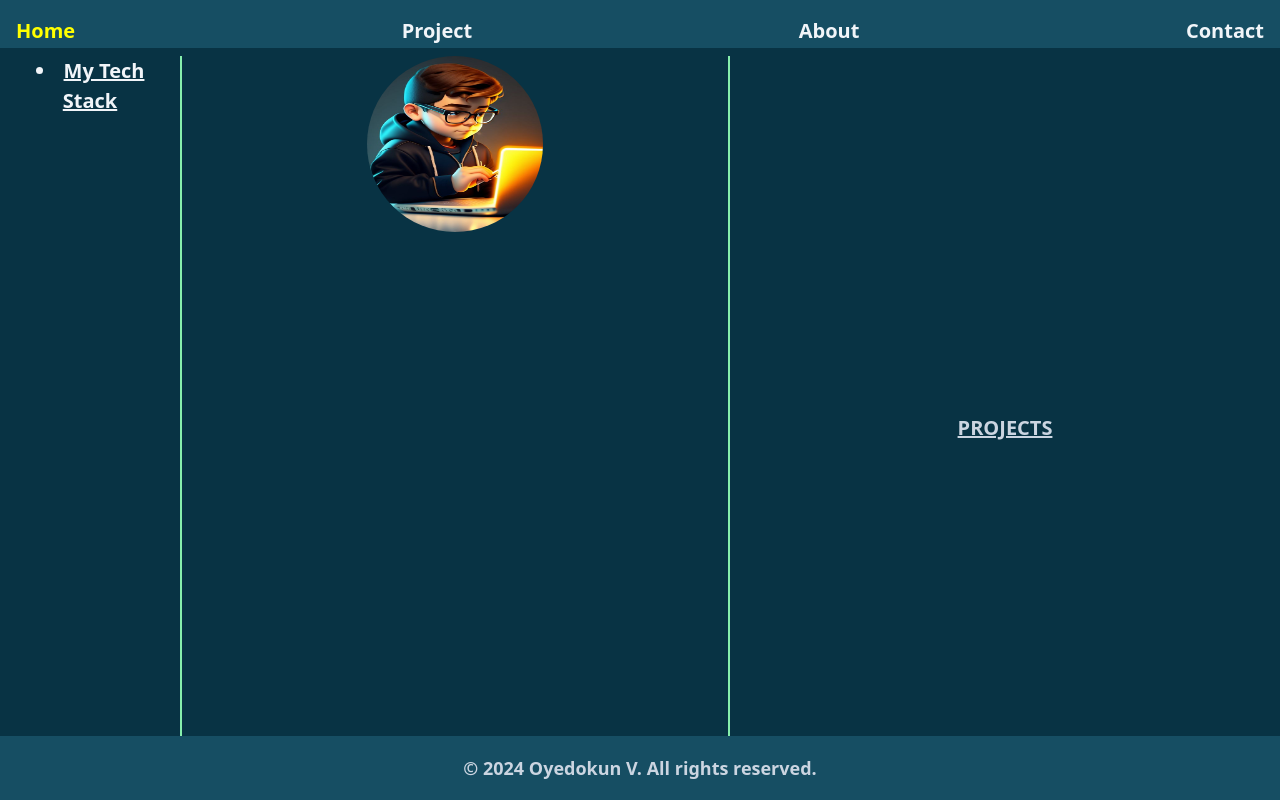
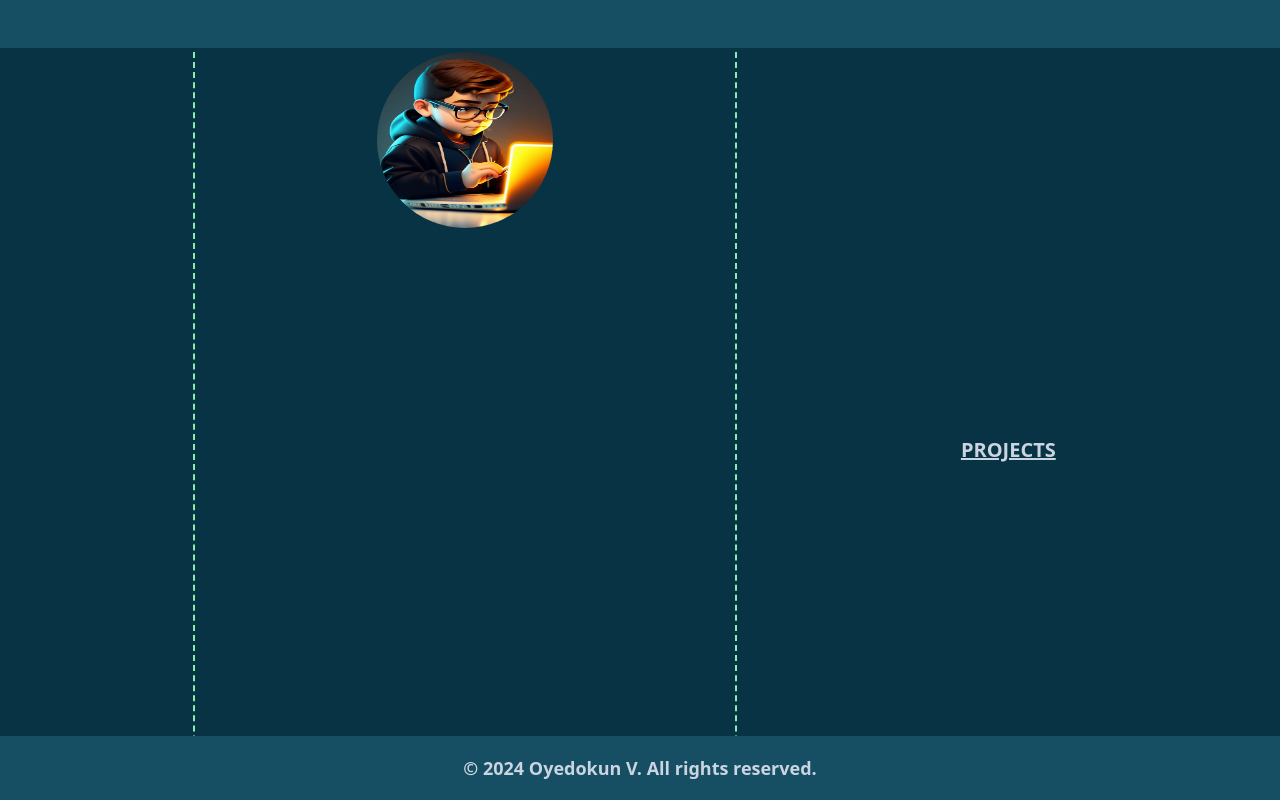
Before and after one commit to vicoye20/myFolio, a React (Vite) app in the folder my-project/: page / in a window 1280 px wide. Built offline with nearby package versions, Linux system fonts and the light colour scheme.

Commit message:
updating of each parts

```diff
--- a/my-project/src/Home.jsx
+++ b/my-project/src/Home.jsx
@@ -1,5 +1,6 @@
 import { React, useState } from "react";
 import { NavLink } from "react-router-dom";
+import { Link } from "react-router-dom";
 import { RxHamburgerMenu } from "react-icons/rx";
 import { FaTimes } from "react-icons/fa";
 import { FaReact } from "react-icons/fa";
@@ -21,6 +22,7 @@ const Home = () => {
   return (
     <div className="w-screen h-full bg-cyan-950 tablet:w-screen tablet:fixed">
       <header className="bg-cyan-900 h-12 w-full items-center z-1 fixed">
+        <Flip bottom>
           <nav className=" hidden tablet:flex flex-row items-center p-4 justify-between font-bold text-slate-100 text-[20px] underline">
             <NavLink to="/" activeClassName="active">
               <button>Home</button>
@@ -35,6 +37,7 @@ const Home = () => {
               <button>Contact</button>
             </NavLink>
           </nav>
+        </Flip>
 
         <Flip bottom>
           <nav className="flex flex-row justify-between items-center p-2 tablet:hidden">
@@ -73,42 +76,51 @@ const Home = () => {
         developer with a knack for crafting robust and scalable web application.
       </p>
 
-      <div className="rounded-2xl h-56 w-96 m-auto mt-4 tablet:hidden">
-        <p className="text-center text-[20px] text-slate-300 font-bold underline decoration-2">
-          SKILLS
-        </p>
+      <div className="rounded-2xl bg-cyan-900 h-48 mx-4 m-auto mt-4 tablet:hidden">
+        <div className="flex justify-center m-auto">
 
-        <div className="grid grid-cols-2 gap-4 p-5">
-          <h4 className="flex items-center text-2xl text-slate-200 gap-4">
-            JavaScript
+            <li className="underline decoration-2 text-slate-200 text-[18px] font-semibold">My Tech Skills</li>
+
+        </div>
+        <div className="grid grid-cols-2 gap-4 p-3 justify-items-center">
+          <h4 className="flex items-center text-xl text-slate-200 gap-4">
+            <li>JavaScript</li>
             <TbBrandJavascript className="h-8 w-8 text-green-400" />
           </h4>
 
-          <h4 className="flex items-center text-2xl text-slate-200 gap-4">
-            React
+          <h4 className="flex items-center text-xl text-slate-200 gap-4">
+            <li>React</li>
             <FaReact className="h-8 w-8 text-green-400" />
           </h4>
 
-          <h4 className="flex items-center text-2xl text-slate-200 gap-4">
-            Tailwind
+          <h4 className="flex items-center text-xl text-slate-200 gap-4">
+            <li>Tailwind</li>
             <SiTailwindcss className="h-10 w-10 text-green-400" />
           </h4>
 
-          <h4 className="flex items-center text-2xl text-slate-200 gap-4">
-            Node.js
+          <h4 className="flex items-center text-xl text-slate-200 gap-4">
+            <li>Node.js</li>
             <FaNodeJs className="h-8 w-8 text-green-400" />
           </h4>
 
-          <h4 className="flex items-center text-2xl text-slate-200 gap-4">
-            Express
+          <h4 className="flex items-center text-xl text-slate-200 gap-4">
+            <li>Express</li>
             <SiDevexpress className="h-8 w-8 text-green-400" />
           </h4>
 
-          <h4 className="flex items-center text-2xl text-slate-200 gap-4">
-            MongoDB
+          <h4 className="flex items-center text-xl text-slate-200 gap-4">
+            <li>MongoDB</li>
             <SiMongodb className="h-8 w-8 text-green-400" />
           </h4>
         </div>
+      </div>
+
+      <div className="flex justify-center m-auto mt-4">
+        <Link to="project">
+          <button className="bg-green-900 w-44 h-8 text-slate-100 text-[18px] font-semibold rounded-xl hover:bg-black hover:text-yellow-300">
+            View my projects
+          </button>
+        </Link>
       </div>
 
       <footer className="bg-cyan-900 h-16 w-full items-center mt-4 tablet:hidden">
@@ -120,47 +132,47 @@ const Home = () => {
       </footer>
 
       <div className="hidden tablet:flex flex-row justify-between items-center">
-        <aside className="m-auto w-40 mt-14">
+        <Flip right>
+          <aside className="m-auto mt-4">
             <p className="text-center text-[20px] text-slate-100 font-bold underline">
-            <li>My Tech Stack</li>
+              My Tech Skill
             </p>
 
-          <Flip right>
             <div className="flex flex-col gap-3 items-center pt-2 rounded-md mt-6">
               <h4 className="flex items-center text-2xl text-slate-100 gap-4">
-                JavaScript
+                <li>JavaScript</li>
                 <TbBrandJavascript className="h-8 w-8 text-cyan-400" />
               </h4>
 
               <h4 className="flex items-center text-2xl text-slate-100 gap-4">
-                React
+                <li>React</li>
                 <FaReact className="h-8 w-8 text-cyan-400" />
               </h4>
 
               <h4 className="flex items-center text-2xl text-slate-100 gap-4">
-                Tailwind
+                <li>Tailwind</li>
                 <SiTailwindcss className="h-10 w-10 text-cyan-400" />
               </h4>
 
               <h4 className="flex items-center text-2xl text-slate-100 gap-4">
-                Node.js
+                <li>Node.js</li>
                 <FaNodeJs className="h-8 w-8 text-cyan-400" />
               </h4>
 
               <h4 className="flex items-center text-2xl text-slate-100 gap-4">
-                Express
+                <li>Express</li>
                 <SiDevexpress className="h-8 w-8 text-cyan-400" />
               </h4>
 
               <h4 className="flex items-center text-2xl text-slate-100 gap-4">
-                MongoDB
+                <li>MongoDB</li>
                 <SiMongodb className="h-8 w-8 text-cyan-400" />
               </h4>
             </div>
+          </aside>
         </Flip>
-        </aside>
 
-        <main className="h-screen w-[550px] border-2 border-green-300 mt-14 border-y-0">
+        <main className="h-screen w-[550px] border-2 border-dashed border-green-300 mt-1 border-y-0">
           <div className="m-auto items-center">
             <img src={image} alt="" className="w-44 h-44 m-auto rounded-full" />
             <Zoom>
@@ -170,7 +182,6 @@ const Home = () => {
                 application.
               </p>
             </Zoom>
-
           </div>
         </main>
 
```
Lines whose indentation alone changed are shown as unchanged.
